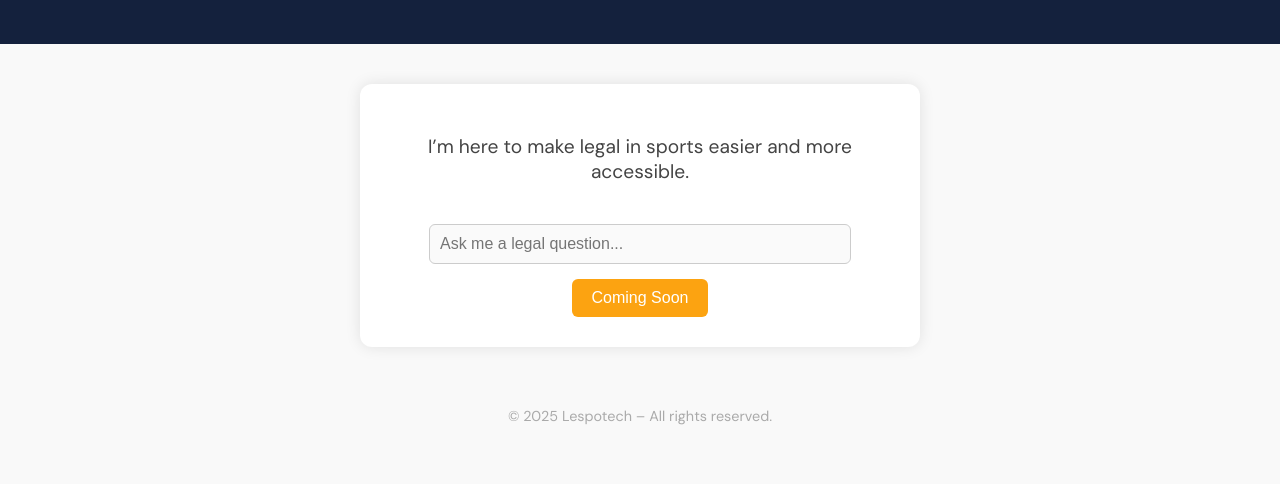
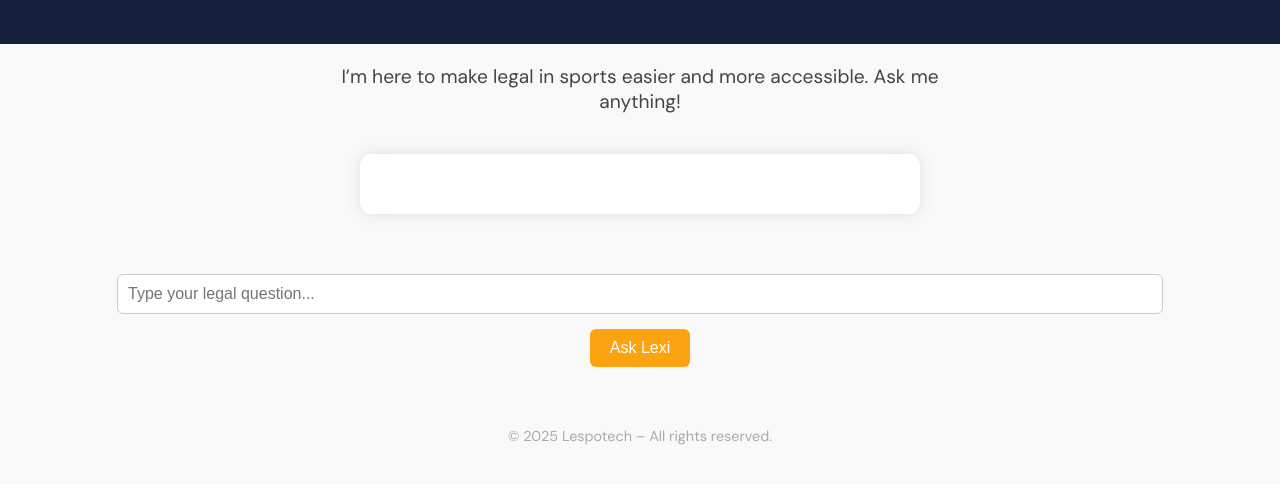
Before and after one commit to LexiSport/lespotech.github.io, a plain HTML site: page index.html in a window 1280 px wide. Shown: the part 240-724 px from the top of the page. Drawn offline with Linux system fonts and the light colour scheme.

Commit message:
Update index.html

```diff
--- a/index.html
+++ b/index.html
@@ -3,7 +3,7 @@
 <head>
   <meta charset="UTF-8" />
   <meta name="viewport" content="width=device-width, initial-scale=1.0" />
-  <title>Lexi – Your AI Legal Assistant</title>
+  <title>Lexi – Your Legal Sport Assistant</title>
   <link href="https://fonts.googleapis.com/css2?family=DM+Sans&display=swap" rel="stylesheet">
   <style>
     body {
@@ -30,7 +30,7 @@
       font-size: 2.5rem;
     }
 
-    p {
+    p.intro {
       font-size: 1.2rem;
       color: #444;
       margin: 20px auto;
@@ -44,6 +44,11 @@
       margin: 40px auto;
       max-width: 500px;
       padding: 30px;
+      text-align: left;
+    }
+
+    .chat-box p {
+      margin: 10px 0;
     }
 
     input[type="text"] {
@@ -83,15 +88,20 @@
     <h1>Lexi – Your Legal Sport Assistant</h1>
   </header>
 
-  <div class="chat-box">
-    <p>I’m here to make legal in sports easier and more accessible.</p>
-    <input type="text" placeholder="Ask me a legal question..." disabled />
-    <br>
-    <button disabled>Coming Soon</button>
+  <p class="intro">I’m here to make legal in sports easier and more accessible. Ask me anything!</p>
+
+  <div class="chat-box" id="chatBox">
+    <!-- Messages will appear here -->
   </div>
+
+  <input type="text" id="userInput" placeholder="Type your legal question..." />
+  <br>
+  <button id="sendBtn">Ask Lexi</button>
 
   <footer>
     © 2025 Lespotech – All rights reserved.
   </footer>
+
+  <script src="script.js"></script>
 </body>
 </html>
```
